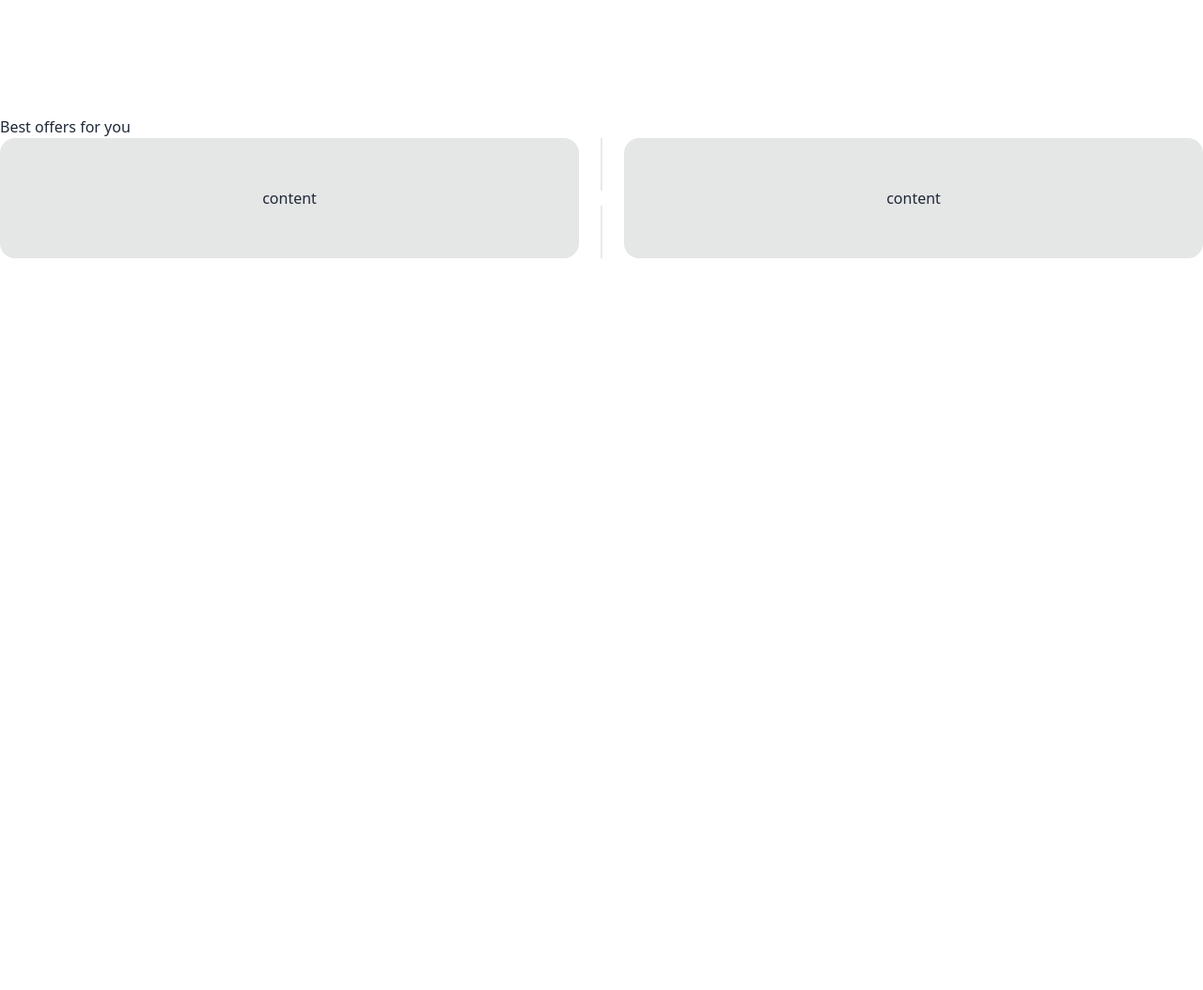
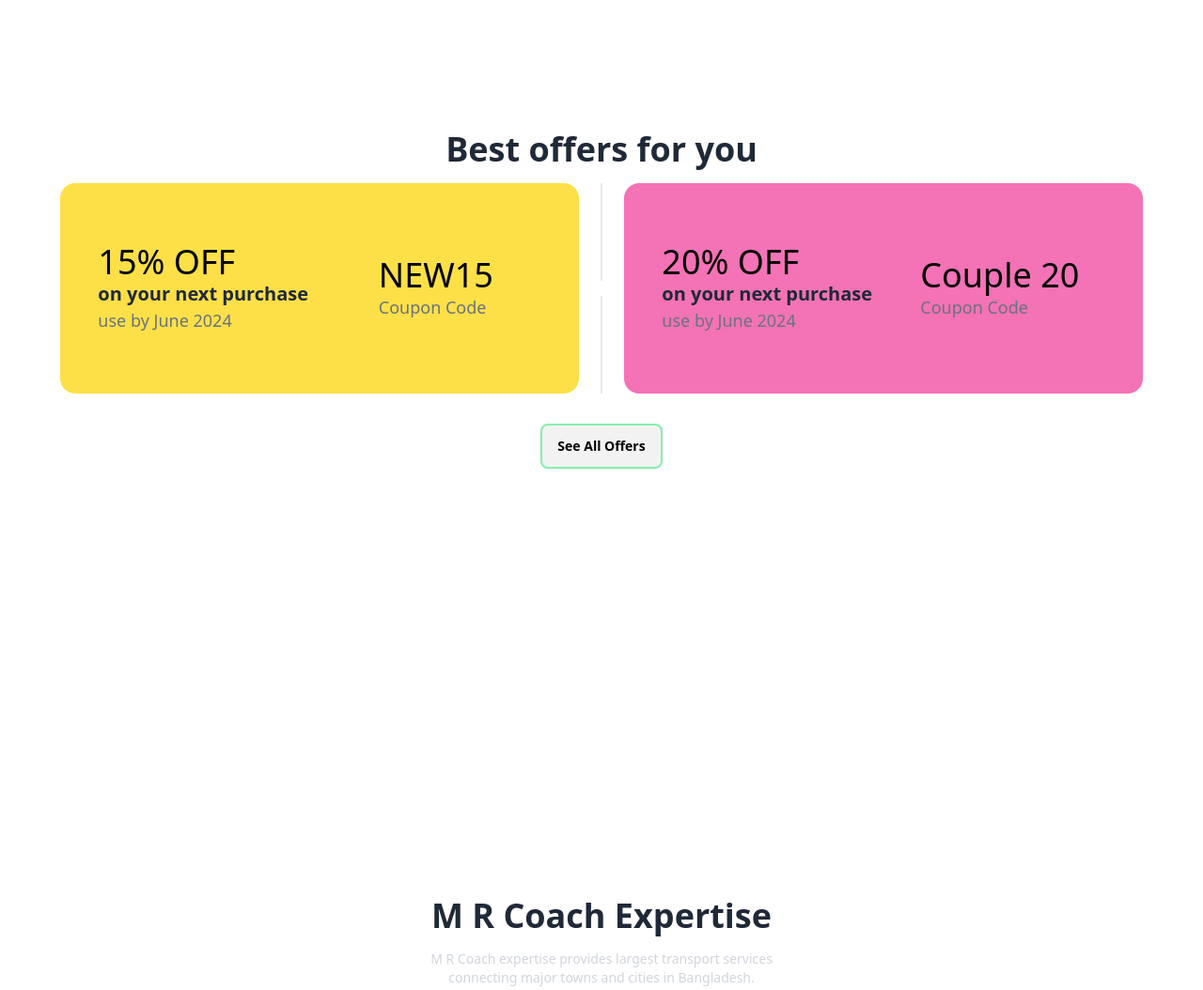
Before and after one commit to mrashid124/Assign_5_Ticket, a plain HTML site: page index.html in a window 1280 px wide. Shown: the part 743-1797 px from the top of the page at 94% size. Before the commit the page ends 1018 px from the top, so only its background shows below. Drawn offline with nearby package versions, Linux system fonts and the light colour scheme.

Commit message:
added ticket section

```diff
--- a/index.html
+++ b/index.html
@@ -10,11 +10,11 @@
 <link rel="stylesheet" href="styles/styles.css">
 
 </head>
-<body class="raleway-font">
+<body class="raleway-font" max-w-6xl>
     <header>
-        <div class="navbar bg-base-100">
+        <div class="navbar m-auto">
             <div class="flex-1">
-              <a class="btn btn-ghost text-xl">M R Coach</a>
+              <a class="btn btn-ghost text-xl">M R Coach Expertise</a>
             </div>
             <div class="flex-none">
               <div class="dropdown dropdown-end">
@@ -74,19 +74,71 @@
         </Section>
 
         <!-- Best offers for you -->
-        <section>
-             <h2>Best offers for you</h2>
-            <div>
-                <div class="flex flex-col w-full lg:flex-row">
-                    <div class="grid flex-grow h-32 card bg-base-300 rounded-box place-items-center">content</div>
+        <section class="m-auto min-h-screen max-w-6xl my-4">
+             <h2 class="text-4xl font-bold text-center my-4">Best offers for you</h2>
+            <div class="">
+                <div class="flex flex-col max-w-full lg:flex-row justify-items-center">
+                    <div class="grid flex-grow w-140 h-56 card bg-yellow-300 rounded-box place-items-center">
+                                                <!-- content-1 -->
+                        <div class="grid grid-cols-2 gap-6 items-center justify-items-center justify-between">
+                            <div class="">
+                                <h1 class="text-4xl text-black">15% OFF</h1>
+                                <p class="text-xl font-semibold">on your next purchase</p>
+                                <p class="text-lg font-medium text-gray-500">use by June 2024</p>
+                            </div>
+                            <div class="">
+                                <h1 class="text-4xl text-black">NEW15</h1>
+                                <p class="text-lg font-medium text-gray-500 blur-none">Coupon Code</p>
+                            </div>
+                        </div>
+
+                    </div>
+                    <!-- ------ -->
+
                     <div class="divider lg:divider-horizontal">  </div>
-                    <div class="grid flex-grow h-32 card bg-base-300 rounded-box place-items-center">content</div>
+                    <div class="grid flex-grow w-140 h-56 card bg-pink-400 rounded-box place-items-center">
+                        <!-- content-2 -->
+                        <div class="grid grid-cols-2 gap-6 items-center justify-items-center justify-between">
+                            <div class="">
+                                <h1 class="text-4xl text-black">20% OFF</h1>
+                                <p class="text-xl font-semibold">on your next purchase</p>
+                                <p class="text-lg font-medium text-gray-500">use by June 2024</p>
+                            </div>
+                            <div class="">
+                                <h1 class="text-4xl text-black">Couple 20</h1>
+                                <p class="text-lg font-medium text-gray-500">Coupon Code</p>
+                            </div>
+                        </div>
+                    </div>
                   </div>
             </div>
             <div>
 
             </div>
+            <div class="flex flex-col items-center justify-center my-8">
+                <button class="btn border-2 border-green-300 outline-green-300 text-black">See All Offers</button>
+              </div>
         </section>
+        <!-- Ticket pricing -->
+        <section class="Price m-auto min-h-screen max-w-6xl">
+            <div>
+                <h2 class="text-4xl font-bold text-center my-4">M R Coach Expertise</h2>
+                <p class="text-sm text-gray-300 text-center">M R Coach expertise provides  largest transport
+                    services <br>connecting major towns and cities in Bangladesh.</p>
+            </div>
+            <div></div>
+        </section>
+            <!-- seat allocation -->
+        <section>
+            <div class="flex flex-row">
+                <h2 class="">Select Your Seat</h2>
+                <div class="flex flex-row"><img src="images/seat-gray.png" alt="">Available</div>
+                <div class="flex flex-row"><img src="images/seat-green-filled.png" alt="">Selected</div>
+
+            </div>
+            <div></div>
+        </section>
+
     </main>
     <footer>
 
```
